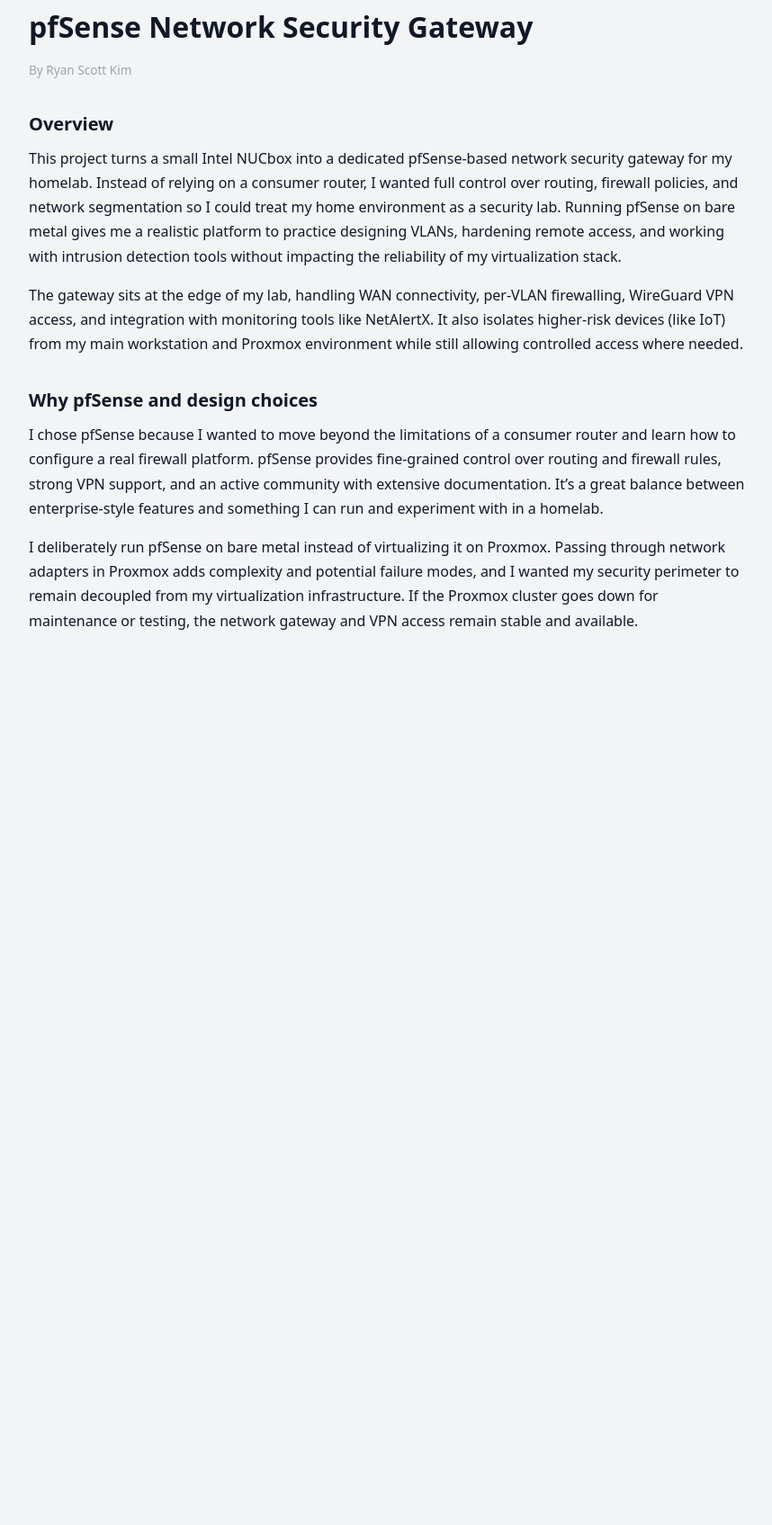
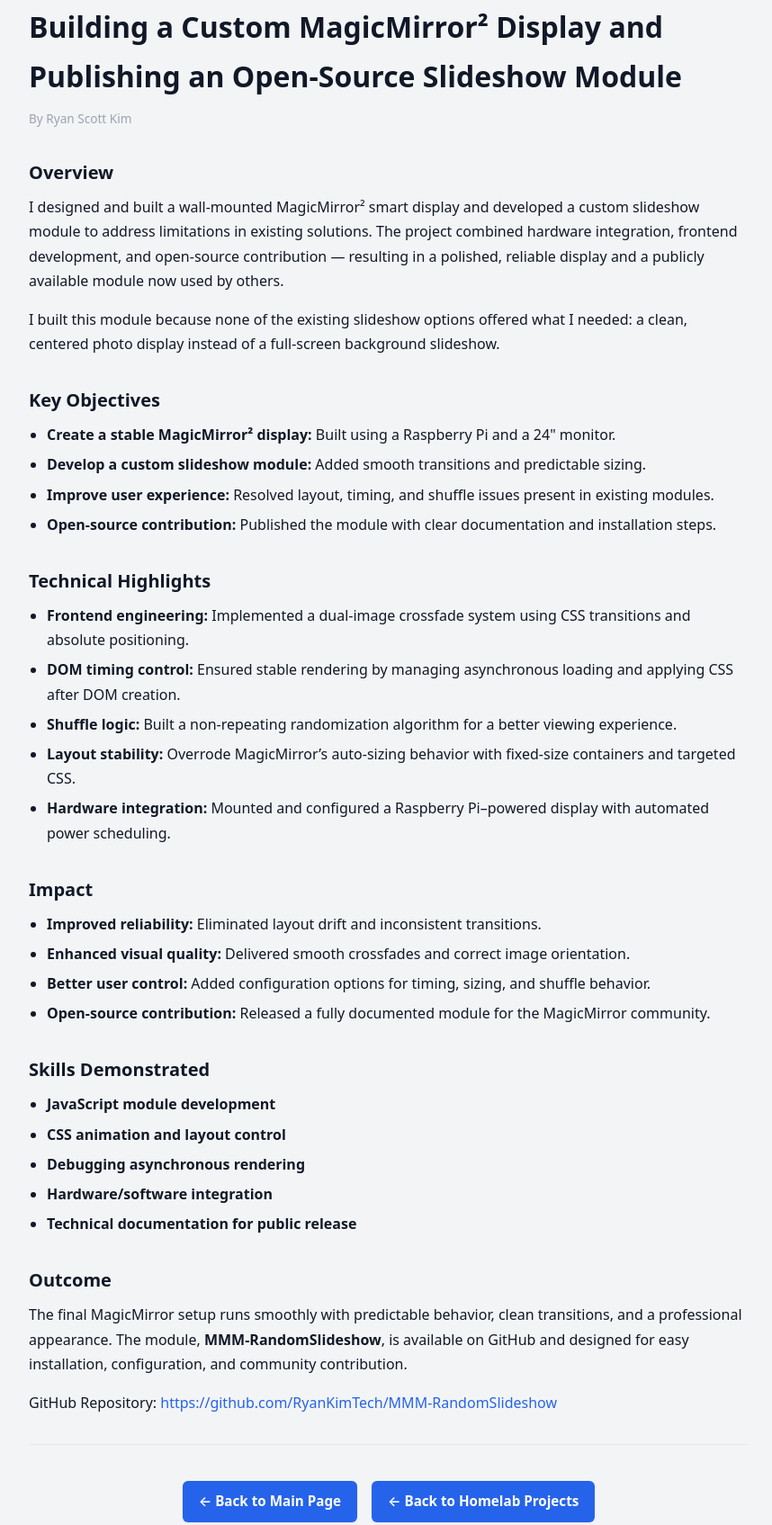
Before and after one commit to RyanKimTech/webserver, a plain HTML site: page pfSense_Gateway.html in a window 1280 px wide. Shown: the part 84-1779 px from the top of the page at 90% size, without its empty margins (208-1066 px from the left). Before the commit the page ends 848 px from the top, so only its background shows below. Drawn offline with Linux system fonts and the light colour scheme.

Commit message:
Add files via upload

```diff
--- a/pfSense_Gateway.html
+++ b/pfSense_Gateway.html
@@ -2,7 +2,7 @@
 <html lang="en">
 <head>
   <meta charset="UTF-8" />
-  <title>pfSense Network Security Gateway | Ryan Scott Kim</title>
+  <title>MagicMirror² Smart Display & MMM-RandomSlideshow Module | Ryan Scott Kim</title>
   <meta name="viewport" content="width=device-width, initial-scale=1.0">
 
   <style>
@@ -47,13 +47,6 @@
       font-size: 1.25rem;
       margin-top: 32px;
       margin-bottom: 8px;
-      color: #111827;
-    }
-
-    h3 {
-      margin-top: 20px;
-      margin-bottom: 6px;
-      font-size: 1.1rem;
       color: #111827;
     }
 
@@ -136,41 +129,88 @@
   <div class="page-wrapper">
 
     <header>
-      <p class="subtitle">Firewall • VLAN Segmentation • VPN • IDS</p>
-      <h1>pfSense Network Security Gateway</h1>
+      <p class="subtitle">Smart Display • Frontend Engineering • Open Source</p>
+      <h1>Building a Custom MagicMirror² Display and Publishing an Open‑Source Slideshow Module</h1>
       <p class="meta">By Ryan Scott Kim</p>
     </header>
 
     <section>
       <h2>Overview</h2>
       <p>
-        This project turns a small Intel NUCbox into a dedicated pfSense-based network security gateway for my homelab.
-        Instead of relying on a consumer router, I wanted full control over routing, firewall policies, and network
-        segmentation so I could treat my home environment as a security lab. Running pfSense on bare metal gives me a
-        realistic platform to practice designing VLANs, hardening remote access, and working with intrusion detection
-        tools without impacting the reliability of my virtualization stack.
+        I designed and built a wall-mounted MagicMirror² smart display and developed a custom slideshow module to address
+        limitations in existing solutions. The project combined hardware integration, frontend development, and open-source
+        contribution — resulting in a polished, reliable display and a publicly available module now used by others.
       </p>
       <p>
-        The gateway sits at the edge of my lab, handling WAN connectivity, per-VLAN firewalling, WireGuard VPN access,
-        and integration with monitoring tools like NetAlertX. It also isolates higher-risk devices (like IoT) from my
-        main workstation and Proxmox environment while still allowing controlled access where needed.
+        I built this module because none of the existing slideshow options offered what I needed: a clean, centered photo
+        display instead of a full‑screen background slideshow.
       </p>
     </section>
 
     <section>
-      <h2>Why pfSense and design choices</h2>
+      <h2>Key Objectives</h2>
+      <ul>
+        <li><strong>Create a stable MagicMirror² display:</strong> Built using a Raspberry Pi and a 24" monitor.</li>
+        <li><strong>Develop a custom slideshow module:</strong> Added smooth transitions and predictable sizing.</li>
+        <li><strong>Improve user experience:</strong> Resolved layout, timing, and shuffle issues present in existing modules.</li>
+        <li><strong>Open‑source contribution:</strong> Published the module with clear documentation and installation steps.</li>
+      </ul>
+    </section>
+
+    <section>
+      <h2>Technical Highlights</h2>
+      <ul>
+        <li><strong>Frontend engineering:</strong> Implemented a dual-image crossfade system using CSS transitions and absolute positioning.</li>
+        <li><strong>DOM timing control:</strong> Ensured stable rendering by managing asynchronous loading and applying CSS after DOM creation.</li>
+        <li><strong>Shuffle logic:</strong> Built a non‑repeating randomization algorithm for a better viewing experience.</li>
+        <li><strong>Layout stability:</strong> Overrode MagicMirror’s auto-sizing behavior with fixed-size containers and targeted CSS.</li>
+        <li><strong>Hardware integration:</strong> Mounted and configured a Raspberry Pi–powered display with automated power scheduling.</li>
+      </ul>
+    </section>
+
+    <section>
+      <h2>Impact</h2>
+      <ul>
+        <li><strong>Improved reliability:</strong> Eliminated layout drift and inconsistent transitions.</li>
+        <li><strong>Enhanced visual quality:</strong> Delivered smooth crossfades and correct image orientation.</li>
+        <li><strong>Better user control:</strong> Added configuration options for timing, sizing, and shuffle behavior.</li>
+        <li><strong>Open‑source contribution:</strong> Released a fully documented module for the MagicMirror community.</li>
+      </ul>
+    </section>
+
+    <section>
+      <h2>Skills Demonstrated</h2>
+      <ul>
+        <li><strong>JavaScript module development</strong></li>
+        <li><strong>CSS animation and layout control</strong></li>
+        <li><strong>Debugging asynchronous rendering</strong></li>
+        <li><strong>Hardware/software integration</strong></li>
+        <li><strong>Technical documentation for public release</strong></li>
+      </ul>
+    </section>
+
+    <section>
+      <h2>Outcome</h2>
       <p>
-        I chose pfSense because I wanted to move beyond the limitations of a consumer router and learn how to configure
-        a real firewall platform. pfSense provides fine-grained control over routing and firewall rules, strong VPN support,
-        and an active community with extensive documentation. It’s a great balance between enterprise-style features and
-        something I can run and experiment with in a homelab.
+        The final MagicMirror setup runs smoothly with predictable behavior, clean transitions, and a professional appearance.
+        The module, <strong>MMM‑RandomSlideshow</strong>, is available on GitHub and designed for easy installation,
+        configuration, and community contribution.
       </p>
       <p>
-        I deliberately run pfSense on bare metal instead of virtualizing it on Proxmox. Passing through network adapters
-        in Proxmox adds complexity and potential failure modes, and I wanted my security perimeter to remain decoupled
-        from my virtualization infrastructure. If the Proxmox cluster goes down for maintenance or testing, the network
-        gateway and VPN access remain stable and available.
+        GitHub Repository:
+        <a href="https://github.com/RyanKimTech/MMM-RandomSlideshow" target="_blank" rel="noopener noreferrer">
+          https://github.com/RyanKimTech/MMM-RandomSlideshow
+        </a>
       </p>
     </section>
 
-    <section>
+    <hr class="section-divider">
+
+    <div class="return-links">
+      <a href="index.html" class="btn-primary">← Back to Main Page</a>
+      <a href="homelab-projects.html" class="btn-primary">← Back to Homelab Projects</a>
+    </div>
+
+  </div>
+</body>
+</html>
```
